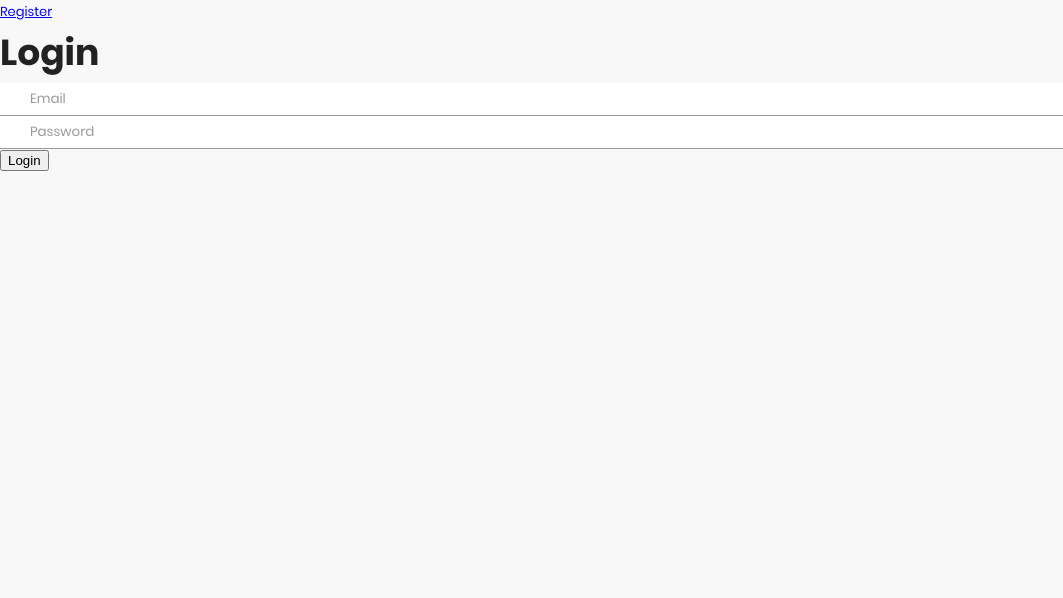
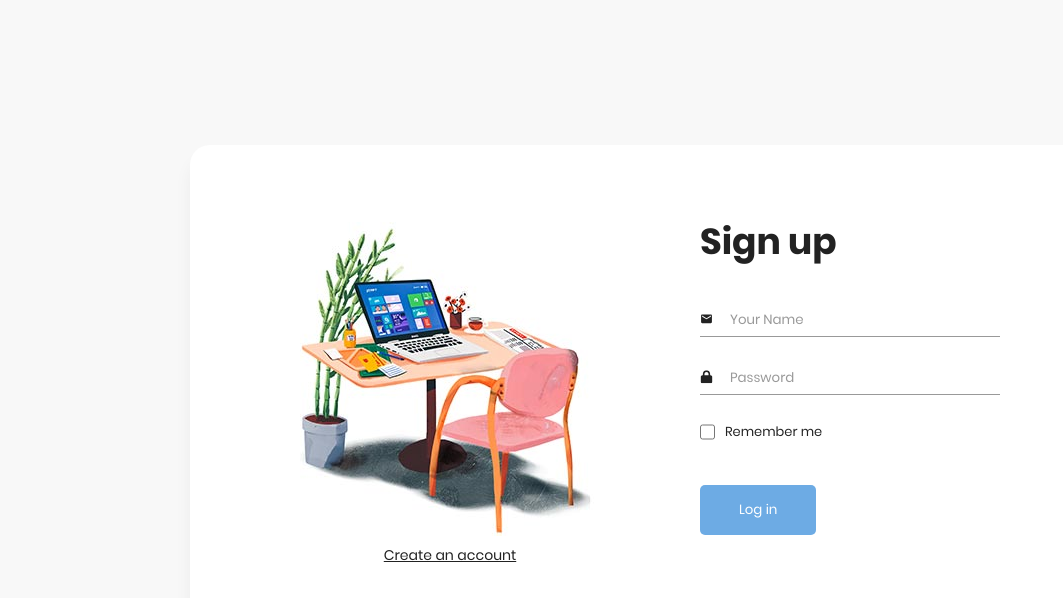
Before and after one commit to IGO-Sathish/IGO-Billing-App, a React (Create React App) app: page / in a window 1280 px wide. Shown: the top 598 px of the page, without its empty margins (0-1063 px from the left). Built offline with nearby package versions, Linux system fonts and the light colour scheme.

Commit message:
30-01-2024 (1)

```diff
--- a/public/index.html
+++ b/public/index.html
@@ -24,7 +24,7 @@
       work correctly both with client-side routing and a non-root public URL.
       Learn how to configure a non-root public URL by running `npm run build`.
     -->
-    <title>IGO - CRM App</title>
+    <title>IGO - Web App</title>
   </head>
   <body>
     <noscript>You need to enable JavaScript to run this app.</noscript>
--- a/src/App.js
+++ b/src/App.js
@@ -1,9 +1,10 @@
 import './App.css';
 import React, { useState } from 'react';
 import { BrowserRouter as Router, Route, Routes, Link, Navigate } from 'react-router-dom';
-import Login from './auth/Login';
-import Register from './auth/Register';
-import NewRegister from './auth/new_Register'
+import OldLogin from './auth/Login';
+import Register from './auth/new_Register';
+import OldRegister from './auth/Register'
+import Login from './auth/new_Login';
 
 const App = () => {
 
@@ -15,8 +16,9 @@ const App = () => {
       <Routes>
 
         <Route path="/" element={<Login user={user} setUser={setUser} />} />
+        {/* <Route path="/Login" element={<OldLogin/>} /> */}
         <Route path="/register" element={<Register/>} />
-        <Route path="/newRegister" element={<NewRegister/>} />
+        <Route path="/newRegister" element={<OldRegister/>} />
         <Route path="*" element={<Navigate to="/" />} />
 
       </Routes>
--- a/src/auth/Login.js
+++ b/src/auth/Login.js
@@ -33,7 +33,7 @@ const Login = ({user,setUser}) => {
 
     return (
         <div>
-                   <Link to="/register">Register</Link>
+
             <h2>Login</h2>
             <form onSubmit={handleLogin}>
                 <input
--- /dev/null
+++ b/src/auth/new_Login.jsx
@@ -0,0 +1,60 @@
+import React from 'react'
+import { MdEmail } from "react-icons/md";
+import { FaLock } from "react-icons/fa6";
+
+import signup_image from "../images/signup-image.jpg"
+
+import './new_register_and_login.css'
+import { BrowserRouter as Router, Route, Routes, Link, Navigate } from 'react-router-dom';
+
+
+const new_Login = () => {
+    return (
+        <div className="container" >
+            <div className="container_i" >
+                <section className="sign-in">
+
+                        <div className="signin-content">
+                            <div className="signin-image">
+                                <img src={signup_image} alt="sing up image" />
+                                <Link to="/register" className='signin-image-link' >Create an account</Link>
+                            </div>
+
+                            <div className="signin-form">
+                                <h2 className="form-title">Sign up</h2>
+                                <form method="POST" className="register-form" id="login-form">
+                                    <div className="form-group">
+                                        <label for="email"><MdEmail /></label>
+                                        <input type="text" name="your_name" id="your_name" placeholder="Your Name" />
+                                    </div>
+                                    <div className="form-group">
+                                    <label for="pass"><FaLock /></label>
+                                        <input type="password" name="your_pass" id="your_pass" placeholder="Password" />
+                                    </div>
+                                    <div className="form-group D_f">
+                                        <input type="checkbox" name="remember-me" id="remember-me" className="agree-term" />
+                                        <label for="remember-me" className="label-agree-term"><span><span></span></span>Remember me</label>
+                                    </div>
+                                    <div className="form-group form-button">
+                                        <input type="submit" name="signin" id="signin" className="form-submit" value="Log in" />
+                                    </div>
+                                </form>
+                                {/* <div className="social-login">
+                                    <span className="social-label">Or login with</span>
+                                    <ul className="socials">
+                                        <li><a href="#"><i className="display-flex-center zmdi zmdi-facebook"></i></a></li>
+                                        <li><a href="#"><i className="display-flex-center zmdi zmdi-twitter"></i></a></li>
+                                        <li><a href="#"><i className="display-flex-center zmdi zmdi-google"></i></a></li>
+                                    </ul>
+                                </div> */}
+                            </div>
+                        </div>
+
+                </section>
+            </div>
+
+        </div>
+    );
+}
+
+export default new_Login
--- a/src/auth/new_Register.jsx
+++ b/src/auth/new_Register.jsx
@@ -5,7 +5,7 @@ import { FaLock } from "react-icons/fa6";
 import { MdLockOutline } from "react-icons/md";
 import { FaUser } from "react-icons/fa6";
 
-import './new_register.css'
+import './new_register_and_login.css'
 import { BrowserRouter as Router, Route, Routes, Link, Navigate } from 'react-router-dom';
 
 
@@ -45,7 +45,7 @@ const new_Register = () => {
                         </form>
                     </div>
                     <div className="signup-image">
-                        <img src={signup_image} alt="sing up image"/>
+                        <img src={signup_image} alt="sing up image" />
                         <Link to="/" className="signup-image-link" >I have already account</Link>
 
                     </div>
--- a/src/auth/new_register.css
+++ b/src/auth/new_register_and_login.css
@@ -396,6 +396,14 @@ figure {
     text-align: center;
 }
 
+.signin-image-link {
+    font-size: 14px;
+    color: #222;
+    display: block;
+    text-align: center;
+}
+
+
 .term-service {
     font-size: 13px;
     color: #222;
```
